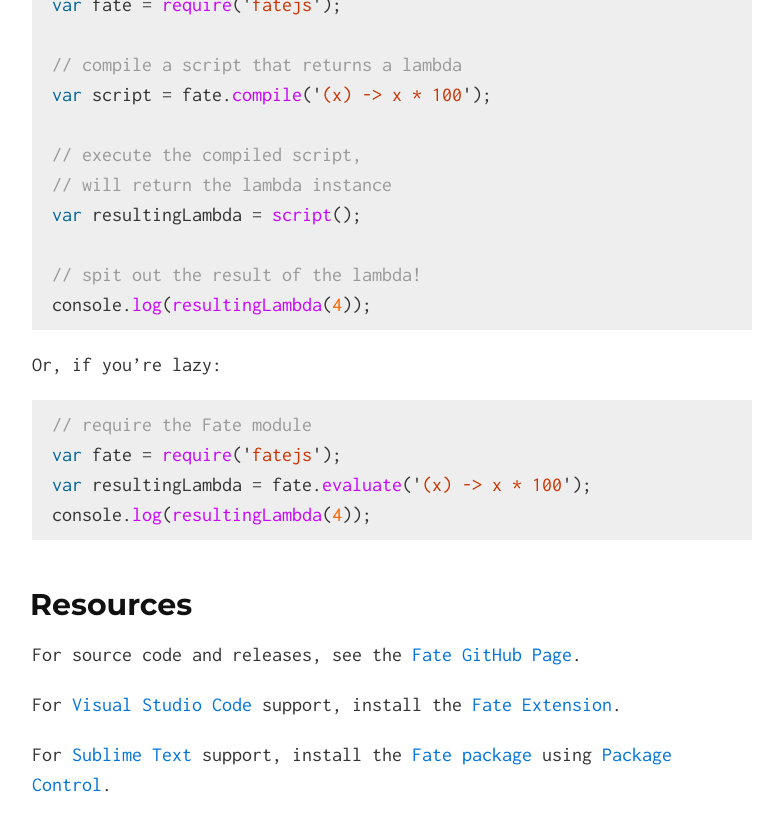
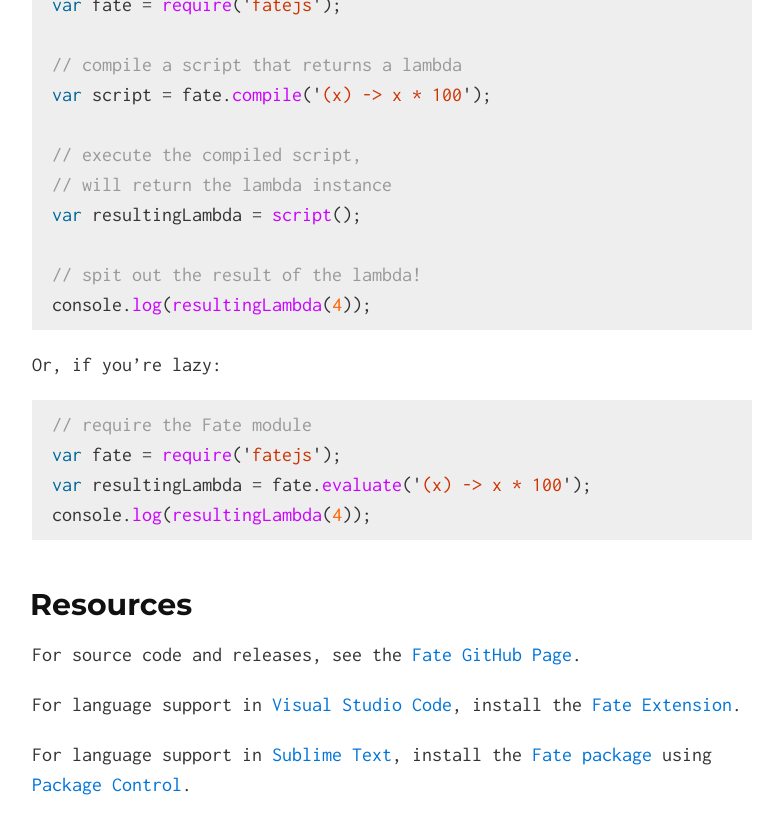
Before and after one commit to kode4food/fate-lang, a Jekyll site: the page built from index.md, in a window 1280 px wide and 900 px high, scrolled down 5020 px. Shown: the top 834 px of the window, without its empty margins (248-1031 px from the left). Built offline with Jekyll 4.4.1, drawn with Linux system fonts in a browser that asks for light colours; Markdown is read by kramdown in place of the engine named in the settings.

Commit message:
better wording

```diff
--- a/index.md
+++ b/index.md
@@ -173,6 +173,6 @@
 ## Resources
 For source code and releases, see the [Fate GitHub Page](http://github.com/kode4food/fate-lang).
 
-For [Visual Studio Code](https://code.visualstudio.com/) support, install the [Fate Extension](https://marketplace.visualstudio.com/items/kode4food.fate).
+For language support in [Visual Studio Code](https://code.visualstudio.com/), install the [Fate Extension](https://marketplace.visualstudio.com/items/kode4food.fate).
 
-For [Sublime Text](http://www.sublimetext.com/) support, install the [Fate package](https://packagecontrol.io/packages/Fate) using [Package Control](https://packagecontrol.io/).
+For language support in [Sublime Text](http://www.sublimetext.com/), install the [Fate package](https://packagecontrol.io/packages/Fate) using [Package Control](https://packagecontrol.io/).
```
